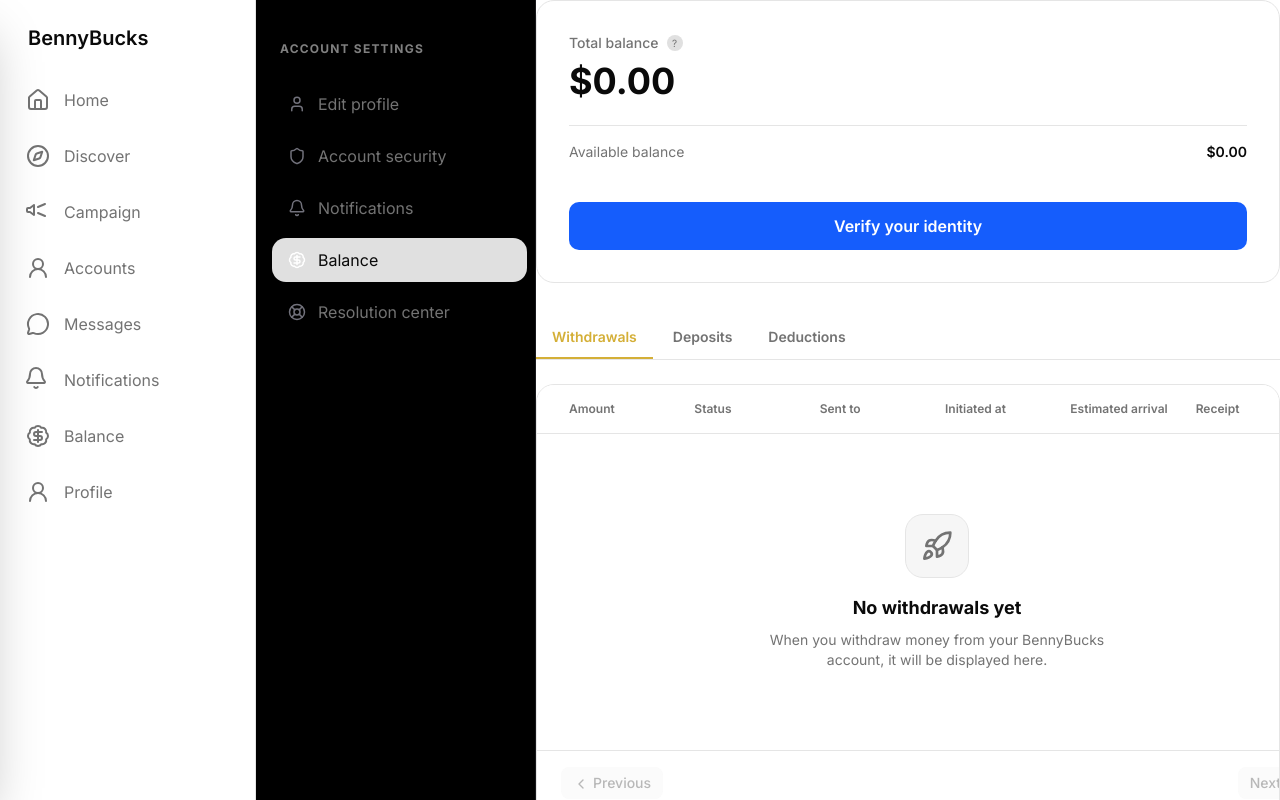
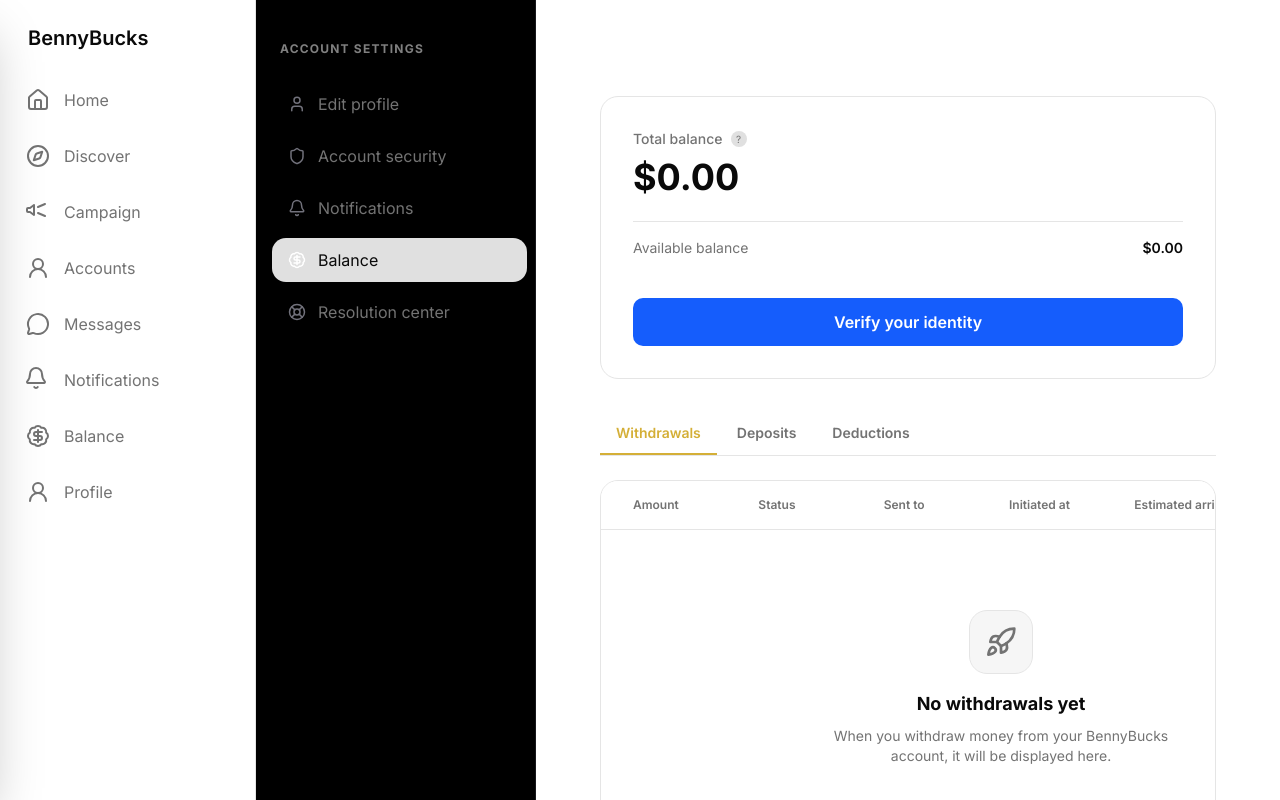
Before and after one commit to ShivamAgrawal04/clone-web-next, a Next.js app: page /settings/balance in a window 1280 px wide. Built offline with nearby package versions, Linux system fonts and the light colour scheme.

Commit message:
update ui

```diff
--- a/app/(shell)/balance/page.tsx
+++ b/app/(shell)/balance/page.tsx
@@ -75,7 +75,7 @@
   }, []);
 
   return (
-    <div className={`${isSettingsView ? "p-0 min-h-0" : "min-h-screen p-6 md:p-10"} bg-background text-foreground`}>
+    <div className={`${isSettingsView ? "p-4 md:p-8 min-h-0" : "min-h-screen p-6 md:p-10"} bg-background text-foreground`}>
       {/* Header */}
       {!isSettingsView && (
         <div className="mb-8">
@@ -84,7 +84,7 @@
       )}
 
       {/* Balance Card */}
-      <div className={`${isSettingsView ? "max-w-4xl" : "max-w-2xl"} mx-auto mb-8`}>
+      <div className={`${isSettingsView ? "max-w-2xl" : "max-w-2xl"} mx-auto mb-8`}>
         <div className="bg-card border border-border rounded-2xl p-8 space-y-6">
           {/* Total Balance */}
           <div className="space-y-2">
@@ -111,7 +111,7 @@
       </div>
 
       {/* Tabs */}
-      <div className="max-w-6xl mx-auto">
+      <div className={`${isSettingsView ? "max-w-4xl" : "max-w-6xl"} mx-auto`}>
         <div className="flex items-center gap-1 border-b border-border mb-6">
           <button
             onClick={() => setActiveTab("withdrawals")}
@@ -250,7 +250,7 @@
       </div>
 
       {/* Footer Note */}
-      <div className="max-w-6xl mx-auto mt-6">
+      <div className={`${isSettingsView ? "max-w-4xl" : "max-w-6xl"} mx-auto mt-6`}>
         <p className="text-xs text-muted-foreground text-center leading-relaxed">
           *BennyBucks is a technology company, not a bank. Payment services are provided by BennyBucks&apos;s payment partners, including Stripe. BennyBucks Balances are held for you by Cross River Bank (member FDIC) at another partner bank. BennyBucks Balances are not FDIC insured.
         </p>
--- a/app/(shell)/settings/balance/page.tsx
+++ b/app/(shell)/settings/balance/page.tsx
@@ -3,5 +3,11 @@
 import BalancePage from "../../balance/page";
 
 export default function SettingsBalancePage() {
-    return <BalancePage isSettingsView={true} />;
+    return <div className="min-h-screen text-white p-4 md:p-8">
+        <div className="">
+            <h1 className="text-2xl font-bold">Balance</h1>
+        </div>
+        <BalancePage isSettingsView={true} />
+    </div>
+        ;
 }
--- a/app/(shell)/settings/layout.tsx
+++ b/app/(shell)/settings/layout.tsx
@@ -7,7 +7,7 @@
     children: React.ReactNode;
 }) {
     return (
-        <div className="flex w-full overflow-hidden flex-col md:flex-row min-h-screen">
+        <div className="flex w-full flex-col md:flex-row min-h-screen">
             {/* Sidebar only on desktop */}
             <SidebarSettings />
 
@@ -15,10 +15,8 @@
             <MobileSidebarSettings />
 
             {/* Content */}
-            <main className="flex-1 min-w-0 flex flex-col bg-background relative">
-                <div className="flex-1 overflow-y-auto overflow-x-hidden">
-                    {children}
-                </div>
+            <main className="flex-1 min-w-0 bg-background relative">
+                {children}
             </main>
         </div>
     );
--- a/components/layout/AppShellJoined.tsx
+++ b/components/layout/AppShellJoined.tsx
@@ -7,24 +7,16 @@
   children: React.ReactNode;
 }) {
   return (
-    <div className="flex  w-full overflow-hidden flex-col md:flex-row">
+    <div className="flex w-full flex-col md:flex-row">
       {/* Sidebar only on desktop */}
-      <aside className="hidden md:block w-72">
-        <SidebarJoined />
-      </aside>
+      <SidebarJoined />
 
       {/* Mobile Sidebar */}
       <MobileSidebarJoined />
 
       {/* Content */}
-   <main className="flex-1 min-w-0 flex flex-col bg-background relative">
-        {/* 1. 'flex-1' space fill karega.
-          2. 'min-w-0' magic class hai jo flex-child ko screen se bahar stretch hone se rokiti hai.
-          3. 'overflow-y-auto' vertical scroll ke liye.
-        */}
-        <div className="flex-1 overflow-y-auto overflow-x-hidden">
-          {children}
-        </div>
+      <main className="flex-1 min-w-0 bg-background relative">
+        {children}
       </main>
     </div>
   );
--- a/components/layout/SidebarJoined.tsx
+++ b/components/layout/SidebarJoined.tsx
@@ -85,7 +85,7 @@
   const pathname = usePathname()
 
   return (
-    <aside className="hidden md:block w-72 h-screen bg-background border-r">
+    <aside className="hidden md:block w-72 h-screen sticky top-0 bg-background border-r overflow-y-auto">
       {/* Header image */}
       <div className="border-b">
         <img
@@ -212,11 +212,9 @@
           : 'text-muted-foreground hover:bg-muted'
         }`}
     >
-      <span className={`transition-colors ${
-        active ? 'text-foreground' : 'text-muted-foreground'
+      <span className={`transition-colors ${active ? 'text-foreground' : 'text-muted-foreground'
         }`}>
-        <span className={`${
-          active ? '' : 'opacity-70 hover:opacity-100'
+        <span className={`${active ? '' : 'opacity-70 hover:opacity-100'
           } transition-opacity`}>
           <span className={
             active ? 'text-foreground' :
--- a/components/layout/SidebarSettings.tsx
+++ b/components/layout/SidebarSettings.tsx
@@ -49,7 +49,7 @@
     const pathname = usePathname()
 
     return (
-        <aside className="hidden md:block w-70 h-screen bg-black border-r border-zinc-900 overflow-y-auto">
+        <aside className="hidden md:block w-70 h-screen sticky top-0 bg-black border-r border-zinc-900 overflow-y-auto transition-all duration-300">
             {/* Header */}
             <div className="px-6 pt-10 pb-6">
                 <h2 className="text-[12px] font-bold text-white/50 uppercase tracking-widest">
```
Lines whose indentation alone changed are shown as unchanged.
